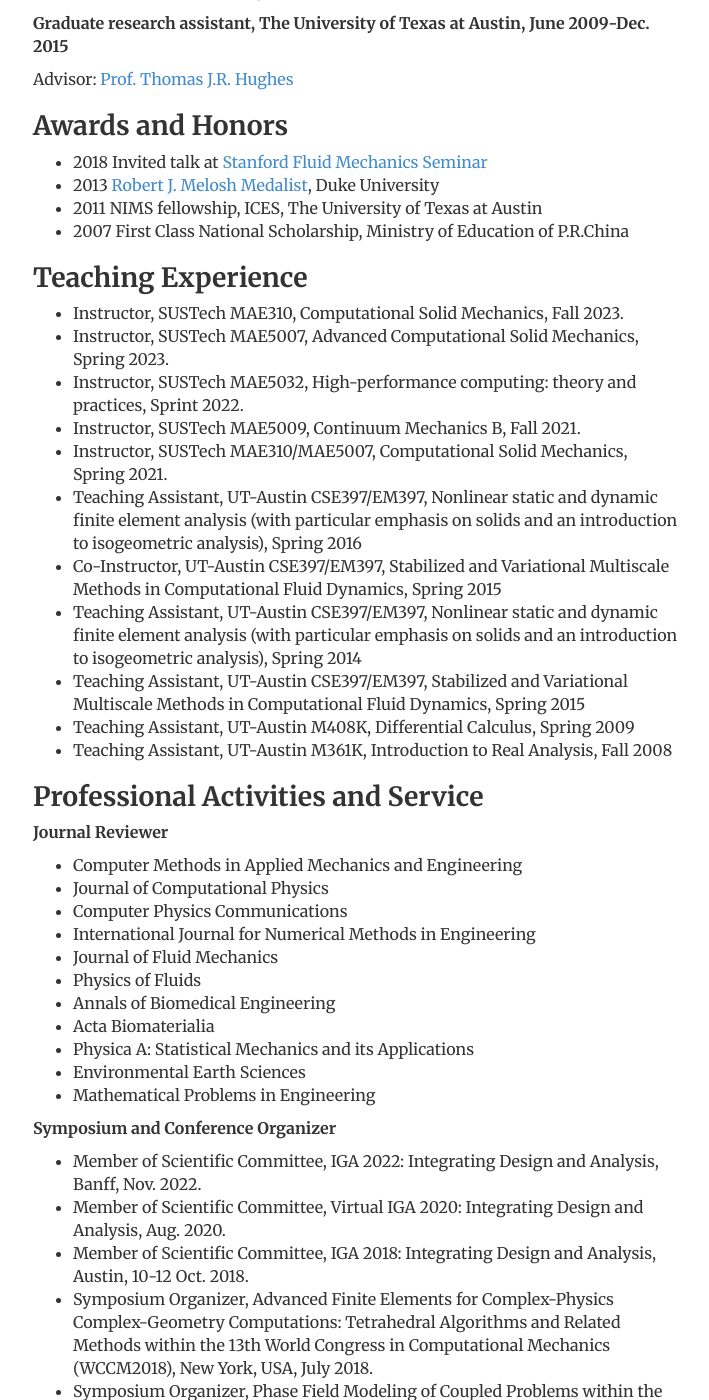
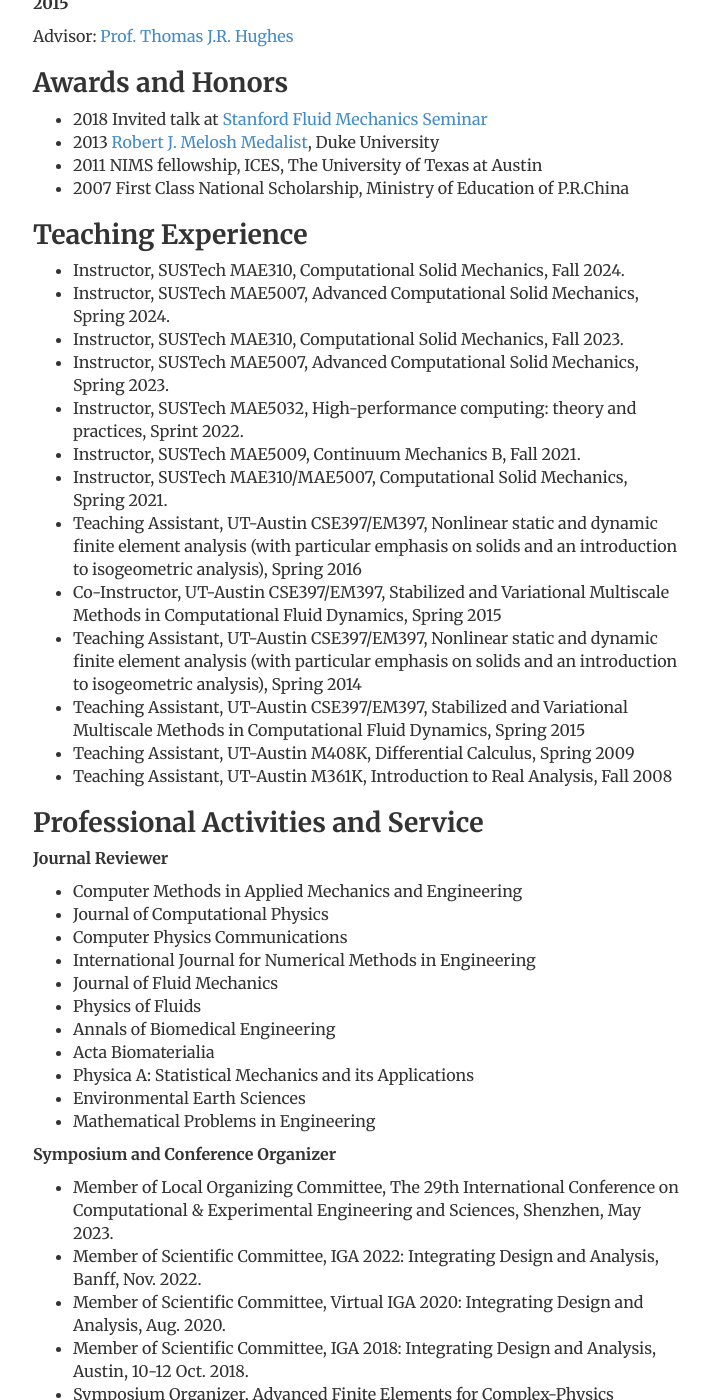
Before and after one commit to ju-liu/ju-liu.github.io, a Jekyll site: the page built from about/index.html, in a window 1280 px wide and 1400 px high, scrolled down 729 px. Shown: the whole window, without its empty margins (283-992 px from the left). Built offline with Jekyll 4.4.1, drawn with Linux system fonts in a browser that asks for light colours; nearby versions of some CDN libraries; library files that are not in the unit come from our copies; comment, search, counter and statistics services are not loaded; some of the changed text lies outside the part shown.

Commit message:
Update index.html

```diff
--- a/about/index.html
+++ b/about/index.html
@@ -53,6 +51,8 @@
 
   <h2>Teaching Experience</h2>
   <ul>
+    <li>Instructor, SUSTech MAE310, Computational Solid Mechanics, Fall 2024.</li>
+    <li>Instructor, SUSTech MAE5007, Advanced Computational Solid Mechanics, Spring 2024.</li>
     <li>Instructor, SUSTech MAE310, Computational Solid Mechanics, Fall 2023.</li>
     <li>Instructor, SUSTech MAE5007, Advanced Computational Solid Mechanics, Spring 2023.</li>
     <li>Instructor, SUSTech MAE5032, High-performance computing: theory and practices, Sprint 2022.</li>
@@ -83,6 +83,7 @@
   </ul>
   <p><strong>Symposium and Conference Organizer</strong></p>
   <ul>
+    <li>Member of Local Organizing Committee, The 29th International Conference on Computational &amp; Experimental Engineering and Sciences, Shenzhen, May 2023.</li>
     <li>Member of Scientific Committee, IGA 2022: Integrating Design and Analysis, Banff, Nov. 2022.</li>
     <li>Member of Scientific Committee, Virtual IGA 2020: Integrating Design and Analysis, Aug. 2020.</li>
     <li>Member of Scientific Committee, IGA 2018: Integrating Design and Analysis, Austin, 10-12 Oct. 2018.</li>
```
Also changed, not shown: other parts of about/index.html (+2 -4 lines).
